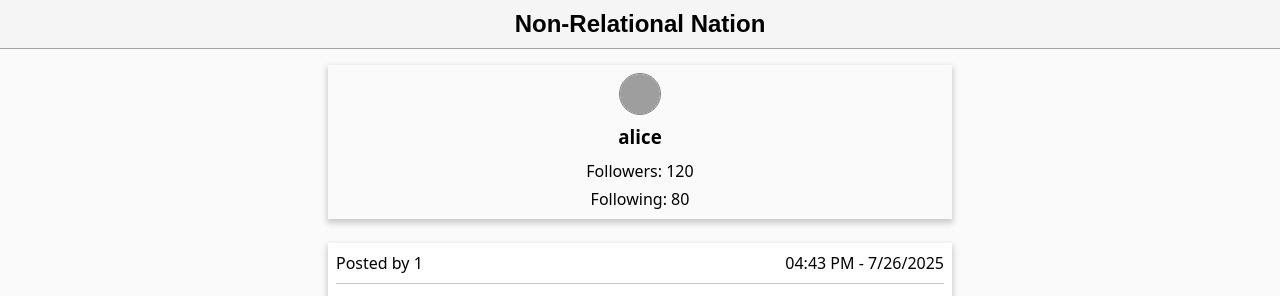
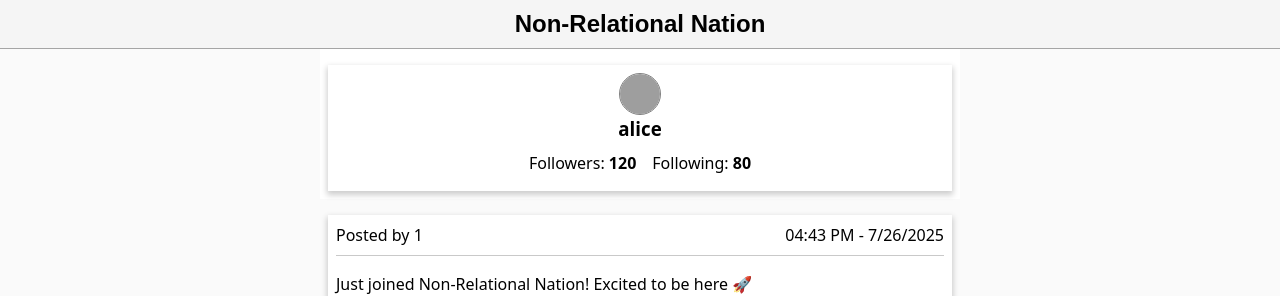
Before and after one commit to Non-Relational-Nation/NRN, a React (Vite) app in the folder frontend/: page /profile/1 in a window 1280 px wide. Shown: the top 296 px of the page. Built offline with nearby package versions, Linux system fonts and the light colour scheme; sample sign-in values are in the browser's storage; grey boxes are pictures that could not be loaded.

Commit message:
Improved profile page

```diff
--- a/frontend/src/api/users.ts
+++ b/frontend/src/api/users.ts
@@ -2,7 +2,6 @@ import { mockUsers, type User } from "../models/User";
 import { apiFetch } from "../util/api";
 
 export async function searchUsers(searchTerm: string): Promise<User[]> {
-  console.log("SEARCH USERS")
   return mockUsers.filter(
     (user) => user?.username?.toUpperCase() === searchTerm.toUpperCase()
   );
@@ -33,10 +32,11 @@ export async function getUser(userId: string): Promise<User> {
 }
 
 export async function followUser(userId?: string): Promise<User> {
-
   if (!userId) {
     throw new Error(`No user Id provided`);
   }
+
+  return mockUsers.find((user) => user.id === userId) ?? mockUsers[0];
 
   const response = await apiFetch({
     path: `/users/${userId}/follow`,
@@ -49,3 +49,22 @@ export async function followUser(userId?: string): Promise<User> {
 
   return await response.json();
 }
+
+export async function unfollowUser(userId?: string): Promise<User> {
+  if (!userId) {
+    throw new Error(`No user Id provided`);
+  }
+
+  return mockUsers.find((user) => user.id === userId) ?? mockUsers[0];
+
+  const response = await apiFetch({
+    path: `/users/${userId}/follow`,
+    method: "POST",
+  });
+
+  if (!response.ok) {
+    throw new Error(`${response.status}`);
+  }
+
+  return await response.json();
+}
--- a/frontend/src/models/User.ts
+++ b/frontend/src/models/User.ts
@@ -10,6 +10,7 @@ export interface User {
   postsCount: number;
   createdAt: Date;
   updatedAt: Date;
+  following: boolean;
 }
 
 export const mockUsers: User[] = [
@@ -25,6 +26,7 @@ export const mockUsers: User[] = [
     postsCount: 34,
     createdAt: new Date("2024-01-15T10:00:00Z"),
     updatedAt: new Date("2025-07-31T10:00:00Z"),
+    following: true,
   },
   {
     id: "2",
@@ -38,6 +40,7 @@ export const mockUsers: User[] = [
     postsCount: 50,
     createdAt: new Date("2024-02-10T09:30:00Z"),
     updatedAt: new Date("2025-07-31T10:00:00Z"),
+    following: false,
   },
   {
     id: "3",
@@ -51,5 +54,6 @@ export const mockUsers: User[] = [
     postsCount: 78,
     createdAt: new Date("2024-03-20T14:45:00Z"),
     updatedAt: new Date("2025-07-31T10:00:00Z"),
+    following: true,
   },
 ];
--- a/frontend/src/pages/CreatePost/CreatePost.tsx
+++ b/frontend/src/pages/CreatePost/CreatePost.tsx
@@ -13,7 +13,7 @@ export default function CreatePost() {
     queryKey: ["create-post"],
     queryFn: () => createPost({ files, content }),
     enabled: false,
-    retry: false
+    retry: false,
   });
 
   const handleFileChange = (e: React.ChangeEvent<HTMLInputElement>) => {
@@ -60,8 +60,9 @@ export default function CreatePost() {
           />
         </div>
 
+        {files.length !== 0 && (
           <div id="file-list">
-          <span>Files added:</span>
+            <span>Attachments:</span>
             {files.map((file, index) => (
               <div key={index} id="file-item">
                 <span>{file.name}</span>
@@ -75,8 +76,13 @@ export default function CreatePost() {
               </div>
             ))}
           </div>
+        )}
 
-        <button id="create-post-button" className="button" onClick={handleCreatePost}>
+        <button
+          id="create-post-button"
+          className="button"
+          onClick={handleCreatePost}
+        >
           Create Post
         </button>
       </section>
--- a/frontend/src/pages/Profile/Profile.tsx
+++ b/frontend/src/pages/Profile/Profile.tsx
@@ -6,8 +6,9 @@ import type { Post } from "../../models/Post";
 import { useQuery } from "@tanstack/react-query";
 import { getUsersFeed } from "../../api/posts";
 import type { User } from "../../models/User";
-import { followUser, getUser } from "../../api/users";
+import { followUser, getUser, unfollowUser } from "../../api/users";
 import UserAvatar from "../../components/Users/UserAvatar";
+import { useEffect, useState } from "react";
 
 export default function Profile() {
   const { user = sessionStorage.getItem("MY_USER_ID") } = useParams();
@@ -24,6 +25,16 @@ export default function Profile() {
     enabled: !!user,
   });
 
+  const [following, setFollowing] = useState(userData?.following);
+  const [followerCount, setFollowerCount] = useState(userData?.followersCount);
+
+  useEffect(() => {
+    if (userData) {
+      setFollowing(userData.following);
+      setFollowerCount(userData.followersCount);
+    }
+  }, [userData]);
+
   const {
     data: userFeed = [],
     isLoading: isUserFeedLoading,
@@ -34,21 +45,36 @@ export default function Profile() {
     retry: false,
   });
 
-  const { refetch, error: followError } = useQuery({
+  const { refetch: followRefetch, error: followError } = useQuery({
     queryKey: [`follow-user-${user}`],
     queryFn: () => followUser(userData?.id),
     enabled: false,
     retry: false,
   });
 
+  const { refetch: unfollowRefetch, error: unfollowError } = useQuery({
+    queryKey: [`unfollow-user-${user}`],
+    queryFn: () => unfollowUser(userData?.id),
+    enabled: false,
+    retry: false,
+  });
+
   const handleFollow = async () => {
-    await refetch();
+    await followRefetch();
+    setFollowing(true);
+    setFollowerCount((followerCount ?? 0) + 1);
+  };
+
+  const handleUnfollow = async () => {
+    await unfollowRefetch();
+    setFollowing(false);
+    setFollowerCount((followerCount ?? 0) - 1);
   };
 
   return (
     <Layout
       loading={isUserFeedLoading || isUserLoading}
-      error={userFeedError || userError || followError }
+      error={userFeedError || userError || followError || unfollowError}
     >
       <section id="profile-container">
         <section id="profile-header-container">
@@ -56,13 +82,32 @@ export default function Profile() {
             <UserAvatar size={40}></UserAvatar>
             <h3 id="username-text">{userData?.username}</h3>
             <section id="follower-container">
-            <span>Followers: {userData?.followersCount}</span>
-            <span>Following: {userData?.followingCount}</span>
-            {!isMyProfile && (
-              <button className="button" id="follow-button" onClick={handleFollow}>
+              <section id="follow-counts">
+                <span>
+                  Followers: <b>{followerCount}</b>
+                </span>
+                <span>
+                  Following: <b>{userData?.followingCount}</b>
+                </span>
+              </section>
+              {!isMyProfile &&
+                (following ? (
+                  <button
+                    className="button"
+                    id="follow-button"
+                    onClick={handleUnfollow}
+                  >
+                    Unfollow
+                  </button>
+                ) : (
+                  <button
+                    className="button"
+                    id="follow-button"
+                    onClick={handleFollow}
+                  >
                     Follow
                   </button>
-            )}
+                ))}
             </section>
           </header>
         </section>
--- a/frontend/src/pages/Profile/styles.css
+++ b/frontend/src/pages/Profile/styles.css
@@ -9,6 +9,7 @@
 
 #profile-header-container {
   padding: 0.5rem;
+  background-color: white;
 }
 
 #profile-header {
@@ -16,7 +17,6 @@
   box-sizing: border-box;
   display: flex;
   flex-direction: column;
-  gap: 0.5rem;
   justify-content: center;
   width: 100%;
   align-items: center;
@@ -34,6 +34,15 @@
   flex-direction: column;
   text-align: center;
   gap: 0.25rem;
+  padding: 0.5rem;
+}
+
+#follow-counts {
+  display: flex;
+  flex-direction: row;
+  flex-wrap: wrap;
+  gap: 0.25rem 1rem;
+  justify-content: center;
 }
 
 #follow-button {
```
Lines whose indentation alone changed are shown as unchanged.
